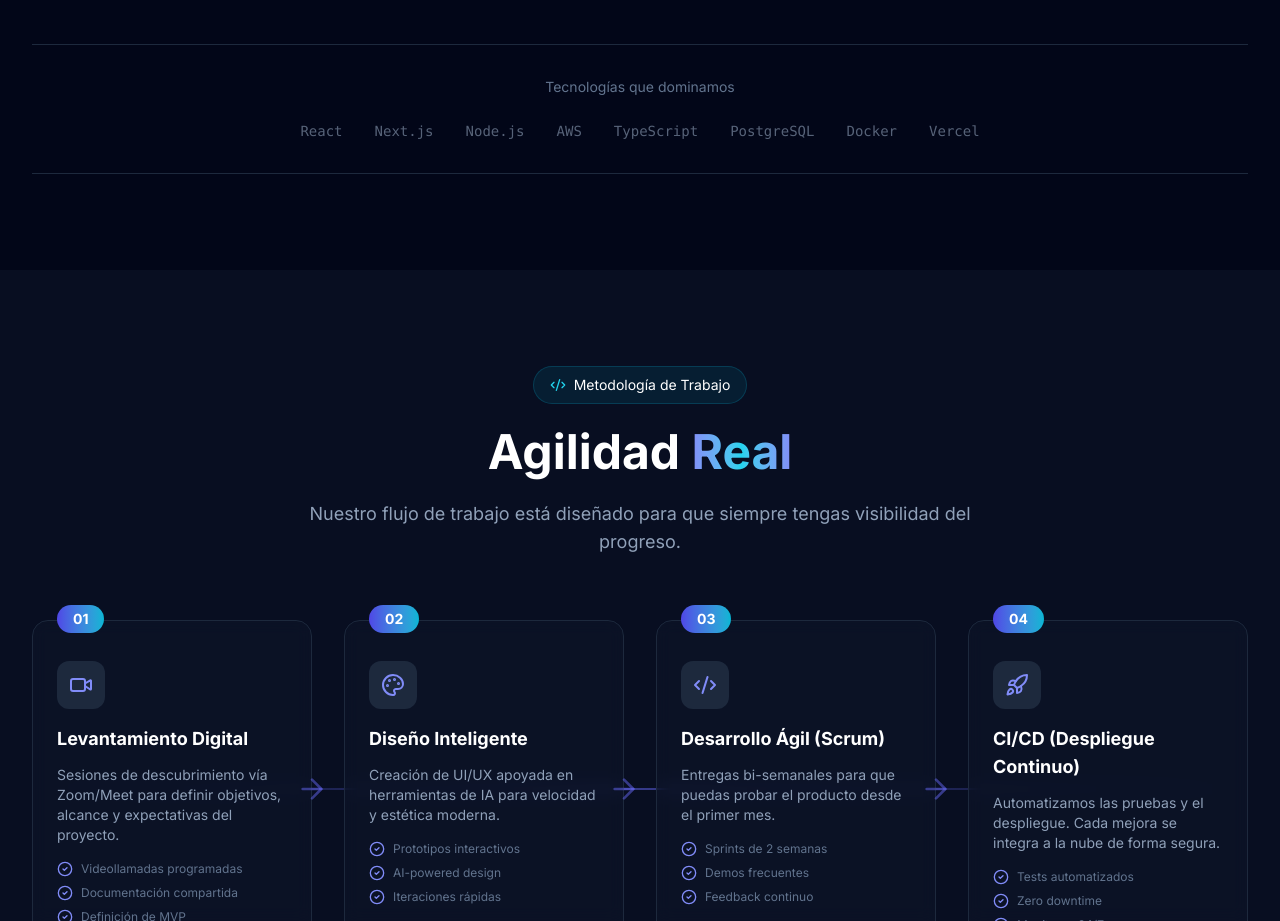
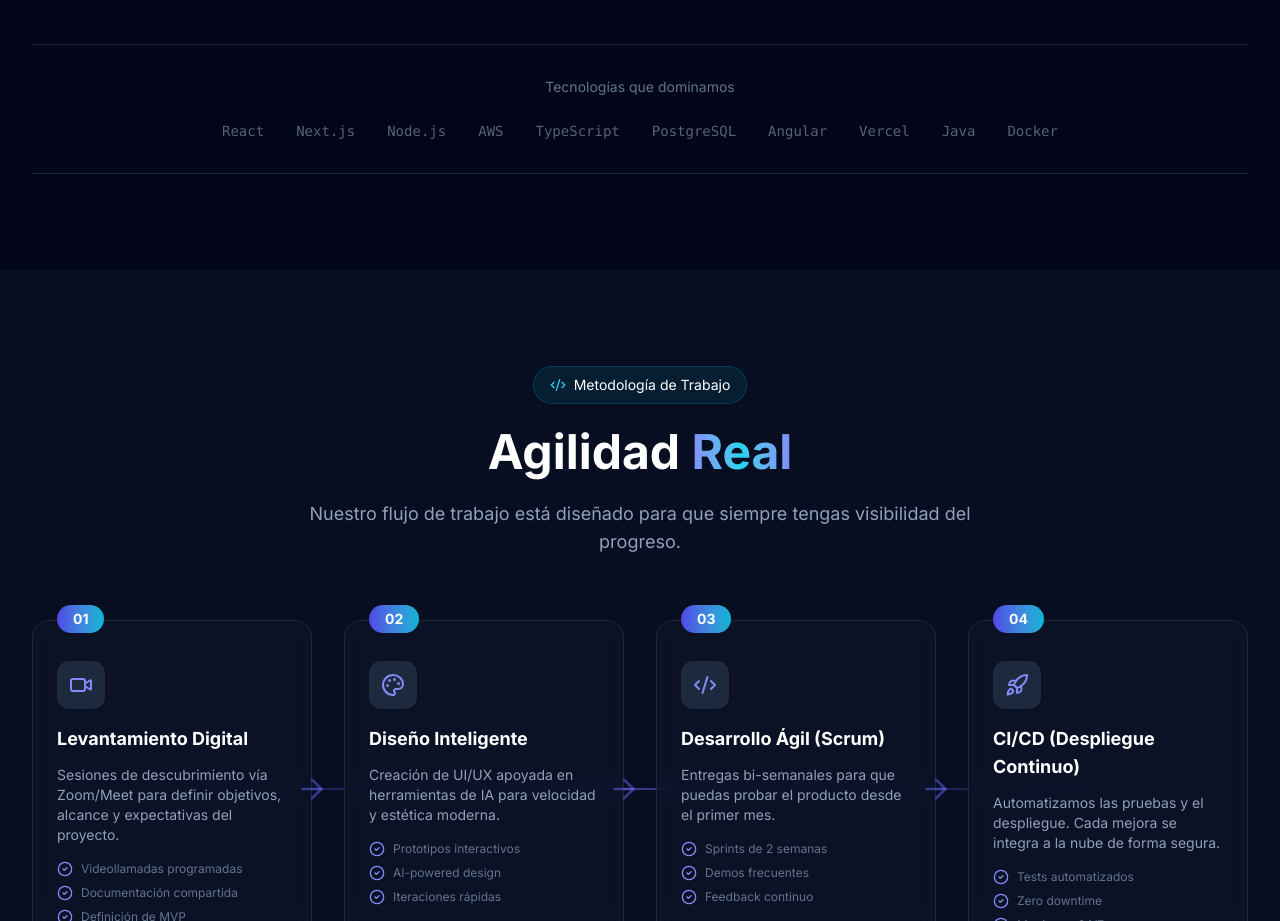
Before and after one commit to JairIzaguirre/cdmx.dev, a Next.js app: page / in a window 1280 px wide. Shown: the part 2580-3501 px from the top of the page. Built offline with nearby package versions, Linux system fonts and the light colour scheme.

Commit message:
actualización de TechStack

```diff
--- a/components/TechStack.tsx
+++ b/components/TechStack.tsx
@@ -36,7 +36,7 @@ export default function TechStack() {
     <section id="stack" className="relative py-24 overflow-hidden">
       {/* Background Pattern */}
       <div className="absolute inset-0">
-        <div className="absolute inset-0 bg-[radial-gradient(ellipse_at_center,_var(--tw-gradient-stops))] from-primary-900/20 via-slate-950 to-slate-950" />
+        <div className="absolute inset-0 bg-[radial-gradient(ellipse_at_center,var(--tw-gradient-stops))] from-primary-900/20 via-slate-950 to-slate-950" />
       </div>
 
       <div className="relative max-w-7xl mx-auto px-4 sm:px-6 lg:px-8">
@@ -66,7 +66,7 @@ export default function TechStack() {
             >
               <div className="card h-full text-center hover:scale-105 transition-all duration-300">
                 {/* Icon with Gradient Background */}
-                <div className={`w-16 h-16 mx-auto mb-6 rounded-2xl bg-gradient-to-br ${stack.color} p-0.5`}>
+                <div className={`w-16 h-16 mx-auto mb-6 rounded-2xl bg-linear-to-br ${stack.color} p-0.5`}>
                   <div className="w-full h-full bg-slate-900 rounded-2xl flex items-center justify-center">
                     <stack.icon className="w-8 h-8 text-white" />
                   </div>
@@ -104,7 +104,7 @@ export default function TechStack() {
             Tecnologías que dominamos
           </p>
           <div className="flex flex-wrap justify-center items-center gap-8 opacity-60">
-            {['React', 'Next.js', 'Node.js', 'AWS', 'TypeScript', 'PostgreSQL', 'Docker', 'Vercel'].map((tech, index) => (
+            {['React', 'Next.js', 'Node.js', 'AWS', 'TypeScript', 'PostgreSQL', 'Angular', 'Vercel', 'Java', 'Docker'].map((tech, index) => (
               <span
                 key={index}
                 className="text-slate-400 font-mono text-sm hover:text-primary-400 transition-colors cursor-default"
```
